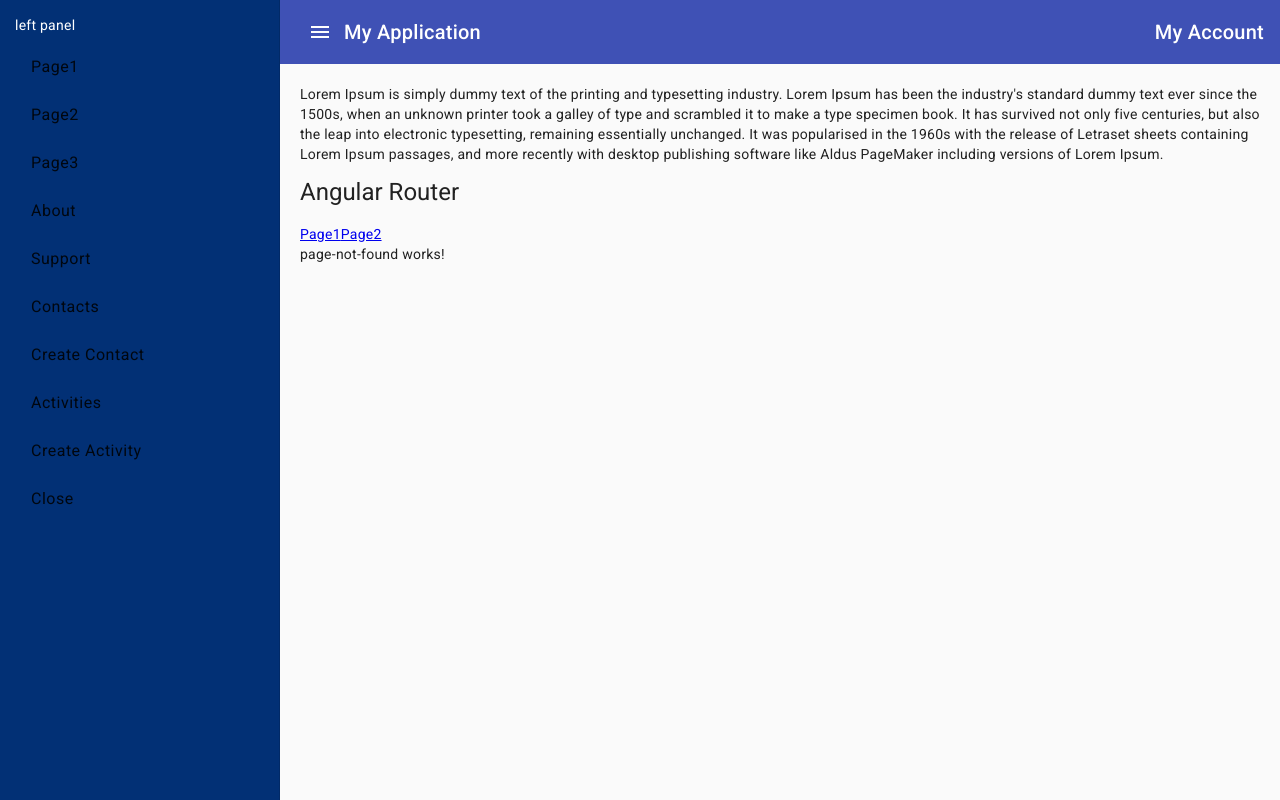
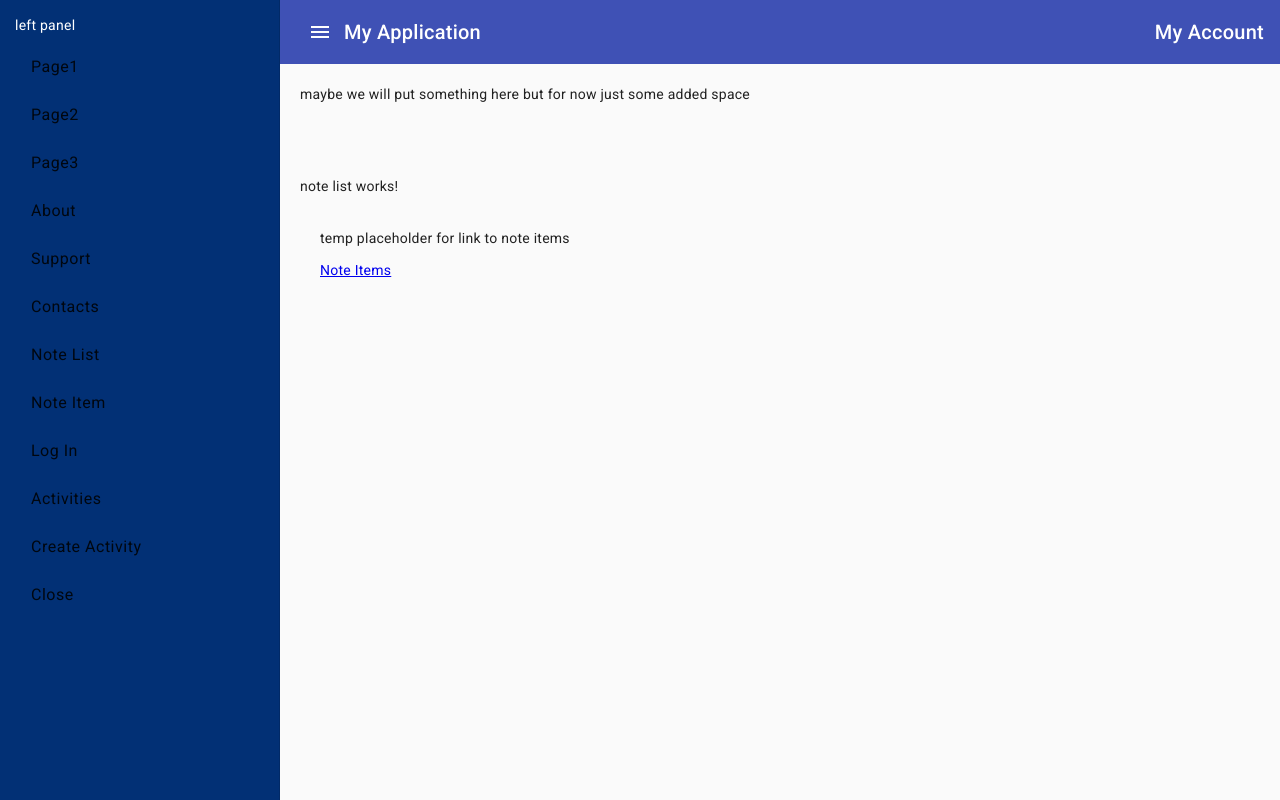
Before and after one commit to nigeldkat/my-notes-angular, an Angular app: page /notelist in a window 1280 px wide. Built offline with nearby package versions, Linux system fonts and the light colour scheme.

Commit message:
stubbed out notelist, noteitems and login

```diff
--- a/src/app/app-routing.module.ts
+++ b/src/app/app-routing.module.ts
@@ -8,6 +8,9 @@ import { Page3Component } from './page3/page3.component';
 import { AboutComponent } from './about/about.component';
 import { SupportComponent } from './support/support.component';
 import { PageNotFoundComponent } from './page-not-found/page-not-found.component';
+import { NoteListComponent } from './notes/notelist.component';
+import { NoteItemsComponent } from './notes/noteitems.component';
+import { LogInComponent } from './login/login.component';
 
 
 const routes: Routes = [
@@ -15,6 +18,9 @@ const routes: Routes = [
   {path: 'page2', component: Page2Component},
   {path: 'page3', component: Page3Component},
   {path: 'about', component: AboutComponent},
+  {path: 'notelist', component: NoteListComponent},
+  {path: 'noteitems', component: NoteItemsComponent},
+  {path: 'login', component: LogInComponent},
   {path: 'support', component: SupportComponent},
   {path: '', redirectTo: '/page1', pathMatch: 'full'},
   {path: '**', component: PageNotFoundComponent},
--- a/src/app/app.component.html
+++ b/src/app/app.component.html
@@ -10,7 +10,9 @@
       <a mat-list-item [routerLink]="'/about'"> About </a>
       <a mat-list-item [routerLink]="'/support'"> Support </a>
       <a mat-list-item [routerLink]="'/contacts'"> Contacts </a>
-      <a mat-list-item [routerLink]="'/create-contact'"> Create Contact </a>
+      <a mat-list-item [routerLink]="'/notelist'"> Note List </a>
+      <a mat-list-item [routerLink]="'/noteitems'"> Note Item </a>
+      <a mat-list-item [routerLink]="'/login'"> Log In </a>
       <a mat-list-item [routerLink]="'/activities'"> Activities </a>
       <a mat-list-item [routerLink]="'/create-activity'"> Create Activity </a>
       <a mat-list-item (click)="sidenav.toggle()" href="" mat-list-item>Close</a>
@@ -27,12 +29,8 @@
       My Account
     </mat-toolbar>
     <div class="main-content">
-      <p>Lorem Ipsum is simply dummy text of the printing and typesetting industry. Lorem Ipsum has been the industry's standard dummy text ever since the 1500s, when an unknown printer took a galley of type and scrambled it to make a type specimen book. It has survived not only five centuries, but also the leap into electronic typesetting, remaining essentially unchanged. It was popularised in the 1960s with the release of Letraset sheets containing Lorem Ipsum passages, and more recently with desktop publishing software like Aldus PageMaker including versions of Lorem Ipsum.</p>
-      <h1>Angular Router</h1>
-      <nav>
-        <a routerLink="/page1" routerLinkActive="active" ariaCurrentWhenActive="page">Page1</a>
-        <a routerLink="/page2" routerLinkActive="active" ariaCurrentWhenActive="page">Page2</a>
-      </nav>
+      <p>maybe we will put something here but for now just some added space</p>
+      <br><br><br>
       <router-outlet></router-outlet>
     </div>
 
--- /dev/null
+++ b/src/app/login/login.component.html
@@ -0,0 +1 @@
+<h1>Login Page Will Be Here</h1>
--- /dev/null
+++ b/src/app/notes/noteitems.component.html
@@ -0,0 +1 @@
+<p>note item!</p>
--- /dev/null
+++ b/src/app/notes/noteitems.component.ts
@@ -0,0 +1,15 @@
+import { Component } from '@angular/core';
+
+@Component({
+  selector: 'app-noteitems',
+  templateUrl: './noteitems.component.html',
+  styleUrls: ['./noteitems.component.css']
+})
+export class NoteItemsComponent {
+  noteitems = [
+    {id: 1, desc : 'Beer'},
+    {id: 2, desc : 'Chicken'},
+    {id: 3, desc : 'lemons'},
+    {id: 4, desc : 'wine'},
+  ]
+}
--- /dev/null
+++ b/src/app/notes/notelist.component.html
@@ -0,0 +1,8 @@
+<p>note list works!</p>
+
+<div class="main-content">
+    <p>temp placeholder for link to note items </p>
+    <nav>
+      <a routerLink="/noteitems" routerLinkActive="active" ariaCurrentWhenActive="page">Note Items</a>
+    </nav>
+  </div>
--- /dev/null
+++ b/src/app/notes/notelist.component.ts
@@ -0,0 +1,16 @@
+import { Component } from '@angular/core';
+
+@Component({
+  selector: 'app-notelist',
+  templateUrl: './notelist.component.html',
+  styleUrls: ['./notelist.component.css']
+})
+export class NoteListComponent {
+
+  notelist = [
+    {id: 1, desc : 'Grocery List'},
+    {id: 2, desc : 'Cat Toy List'},
+    {id: 3, desc : 'Costco List'},
+    {id: 4, desc : 'ToDo List'},
+  ]
+}
```
Also changed, not shown: src/app/app.module.ts (+12 -4 lines), src/app/login/login.component.ts (added, +10 -0 lines), src/app/login/login.component.css (added), src/app/notes/noteitems.component.css (added), src/app/notes/notelist.component.css (added).
